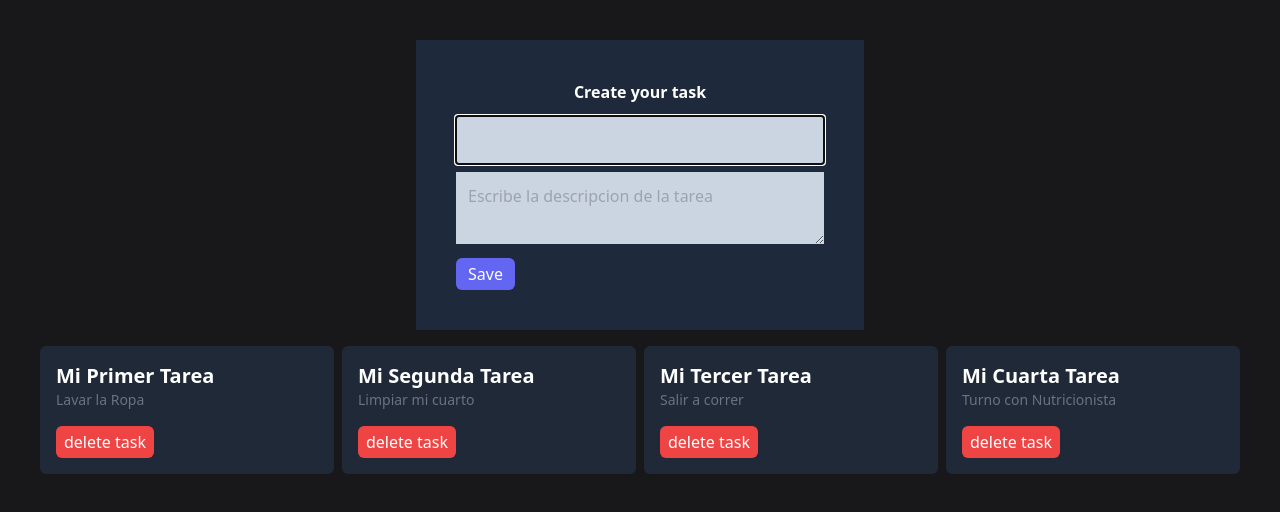
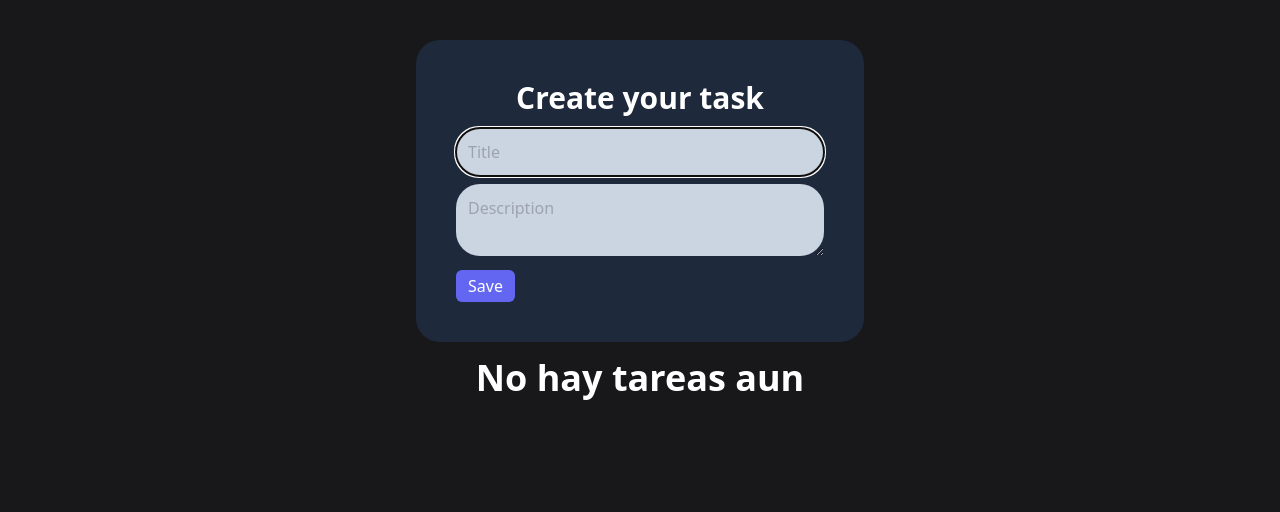
Before and after one commit to kevinserrano01/Tasks-Project-React, a React (Vite) app: page / in a window 1280 px wide. Shown: the top 512 px of the page. Built offline with nearby package versions, Linux system fonts and the light colour scheme.

Commit message:
add styles for Card and Form

```diff
--- a/src/components/TaskCard.jsx
+++ b/src/components/TaskCard.jsx
@@ -5,15 +5,14 @@ function TaskCard({task}) {
     const { deleteTask } = useContext(TaskContext)
 
     return (
-        <div className='bg-gray-800 text-white p-4 rounded-md'>  {/* COMPONENTE HIJO */}
+        <div className='bg-gray-800 text-white p-4 rounded-3xl hover:bg-gray-700'>  {/* COMPONENTE HIJO */}
             <h1 className='text-xl font-bold capitalize'>{task.title}</h1>
-            <p className='text-gray-500 text-sm'>{task.description}</p>
+            <p className='text-gray-500 text-sm mt-2'>{task.description}</p>
             <button className='bg-red-500 px-2 py-1 rounded-md mt-4 hover:bg-red-400' onClick={() => deleteTask(task.id)}> {/* Cuando de un click recien se va a ejecutar esta funcion*/}
-                delete task
+                Delete task
             </button>
         </div>
     )
 }
 
 export default TaskCard
-//
--- a/src/components/TaskForm.jsx
+++ b/src/components/TaskForm.jsx
@@ -20,24 +20,25 @@ function TaskForm() {
 
     return (
         <div className="max-w-md mx-auto">
-            <form onSubmit={handleSubmit} className="bg-slate-800 p-10 mb-4">
-                <h1 className="text-2x1 font-bold text-white mb-3 text-center">Create your task</h1>
+            <form onSubmit={handleSubmit} className="bg-slate-800 p-10 mb-4 rounded-3xl">
+                <h1 className="text-3xl font-bold text-white mb-3 text-center">Create your task</h1>
                 <input
-                    pleaceholder='Add new task'
+                    placeholder='Title'
                     onChange={(e) => setTitle(e.target.value)}
                     value={title} // resetear los input en vacios
                     autoFocus
-                    className="bg-slate-300 p-3 w-full mb-2"
+                    className="bg-slate-300 p-3 w-full mb-2 rounded-3xl"
+                    required
                 />
 
                 <textarea
-                    placeholder='Escribe la descripcion de la tarea'
+                    placeholder='Description'
                     onChange={e => setDescription(e.target.value)}
                     value={description} // resetear los input en vacios
-                    className="bg-slate-300 p-3 w-full mb-2"
+                    className="bg-slate-300 p-3 w-full mb-2 rounded-3xl"
                 ></textarea>
 
-                <button className="bg-indigo-500 px-3 py-1 text-white rounded-md">Save</button>
+                <button className="bg-indigo-500 px-3 py-1 text-white rounded-md hover:bg-indigo-400">Save</button>
             </form>
         </div>
     )
--- a/src/data/tasks.js
+++ b/src/data/tasks.js
@@ -1,22 +1,12 @@
 export const tasks = [
-    {
-        id: 0,
-        title: 'Mi primer tarea',
-        description: 'Lavar la Ropa'
-    },
-    {
-        id: 1,
-        title: 'Mi segunda tarea',
-        description: 'Limpiar mi cuarto'
-    },
-    {
-        id: 2,
-        title: 'Mi tercer tarea',
-        description: 'Salir a correr'
-    },
-    {
-        id: 3,
-        title: 'Mi cuarta tarea',
-        description: 'Turno con Nutricionista'
-    }
+    // {
+    //     id: 0,
+    //     title: 'Mi primer tarea',
+    //     description: 'descripcion de tarea'
+    // },
+    // {
+    //     id: 1,
+    //     title: 'Mi segunda tarea',
+    //     description: 'descripcion de tarea'
+    // },
 ]
```
